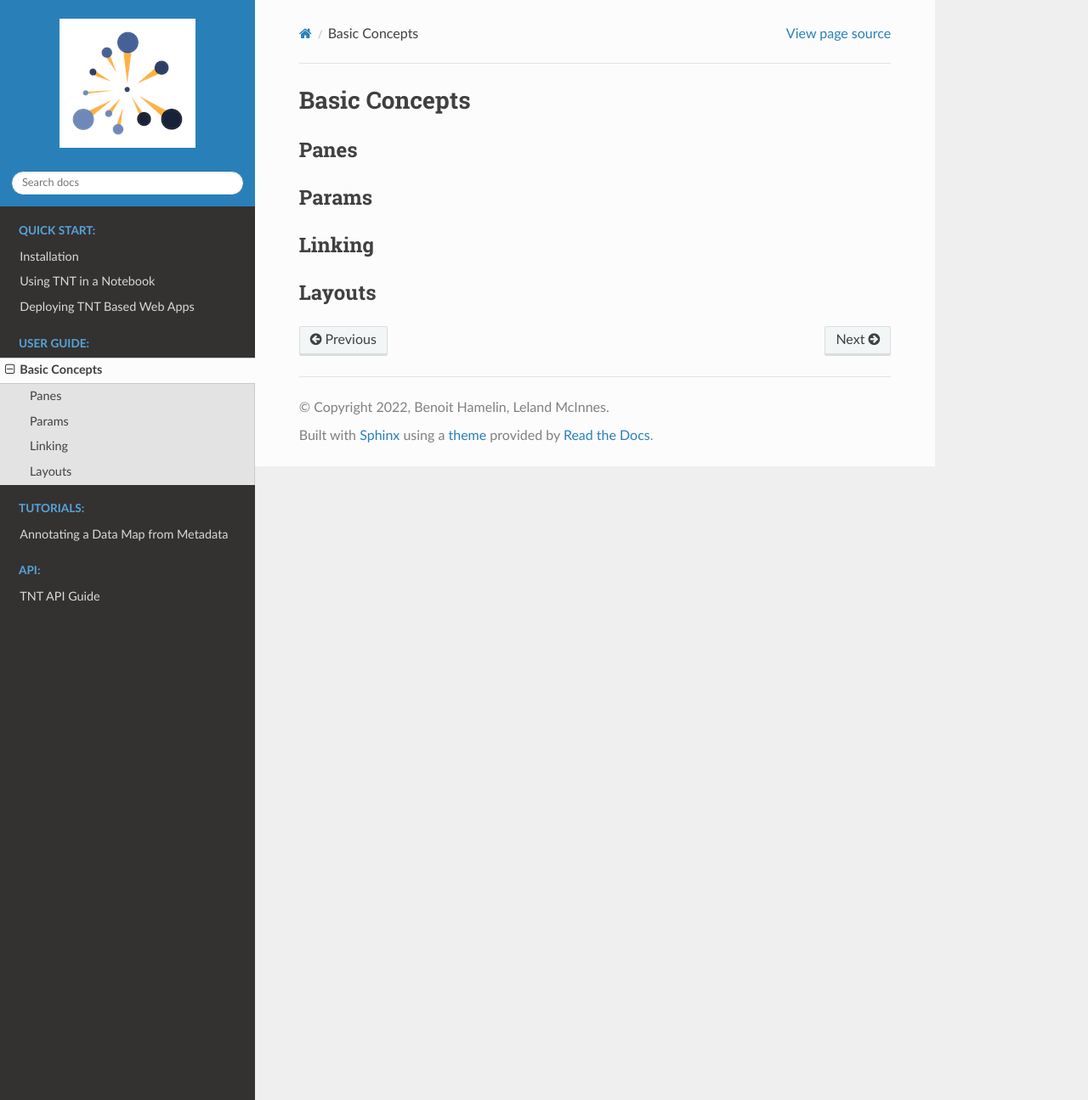
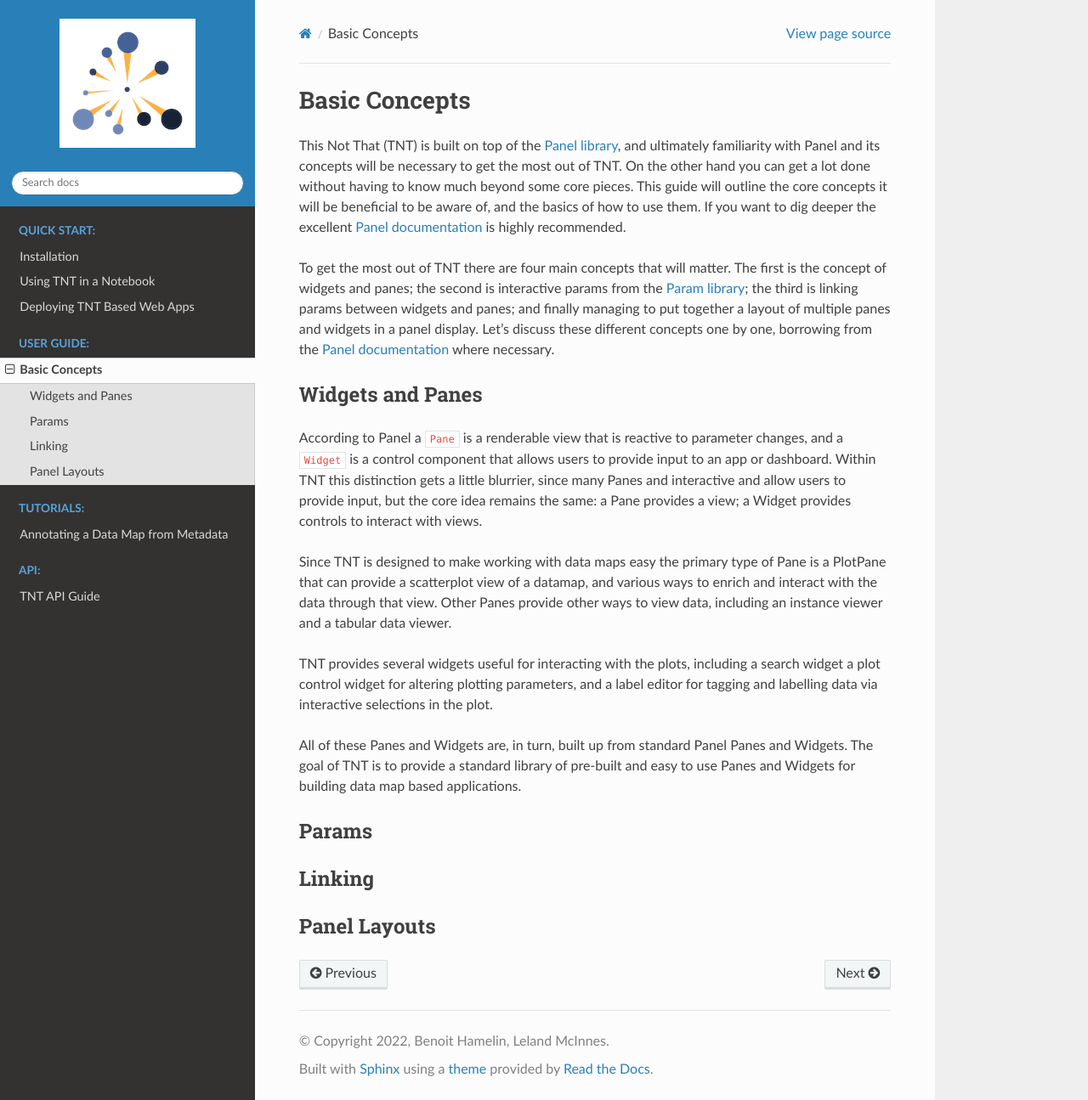
Before and after one commit to TutteInstitute/thisnotthat, a Sphinx documentation site: the page built from doc/basic_concepts.rst, in a window 1280 px wide and 1295 px high. Shown: the whole window at 85% size. Built offline with Sphinx 7.4.7 and the Read the Docs theme 2.0.0, drawn with Linux system fonts in a browser that asks for light colours; pages that are not in the unit, such as notebooks, are missing from menus.

Commit message:
The great Pane/Widget renaming

```diff
--- a/doc/basic_concepts.rst
+++ b/doc/basic_concepts.rst
@@ -1,8 +1,39 @@
 Basic Concepts
 ==============
 
-Panes
------
+This Not That (TNT) is built on top of the `Panel library`_, and ultimately familiarity with
+Panel and its concepts will be necessary to get the most out of TNT. On the other hand
+you can get a lot done without having to know much beyond some core pieces. This guide will
+outline the core concepts it will be beneficial to be aware of, and the basics of how to use
+them. If you want to dig deeper the excellent `Panel documentation`_ is highly recommended.
+
+To get the most out of TNT there are four main concepts that will matter. The first is the
+concept of widgets and panes; the second is interactive params from the `Param library`_;
+the third is linking params between widgets and panes; and finally managing to put together
+a layout of multiple panes and widgets in a panel display. Let's discuss these different
+concepts one by one, borrowing from the `Panel documentation`_ where necessary.
+
+Widgets and Panes
+-----------------
+
+According to Panel a ``Pane`` is a renderable view that is reactive to parameter changes, and a
+``Widget`` is a control component that allows users to provide input to an app or dashboard. Within
+TNT this distinction gets a little blurrier, since many Panes and interactive and allow users to
+provide input, but the core idea remains the same: a Pane provides a view; a Widget provides controls
+to interact with views.
+
+Since TNT is designed to make working with data maps easy the primary type
+of Pane is a PlotPane that can provide a scatterplot view of a datamap,
+and various ways to enrich and interact with the data through that view. Other Panes provide other
+ways to view data, including an instance viewer and a tabular data viewer.
+
+TNT provides several widgets useful for interacting with the plots, including a search widget
+a plot control widget for altering plotting parameters, and a label editor for tagging and
+labelling data via interactive selections in the plot.
+
+All of these Panes and Widgets are, in turn, built up from standard Panel Panes and Widgets.
+The goal of TNT is to provide a standard library of pre-built and easy to use Panes and Widgets
+for building data map based applications.
 
 Params
 ------
@@ -10,5 +41,10 @@ Params
 Linking
 -------
 
-Layouts
--------
+Panel Layouts
+-------------
+
+
+.. _Panel library: https://panel.holoviz.org/
+.. _Panel documentation: https://panel.holoviz.org/user_guide/Overview.html
+.. _Param library: https://param.holoviz.org/
--- a/doc/deploying_apps.rst
+++ b/doc/deploying_apps.rst
@@ -25,7 +25,7 @@ method on the layout. For example we might have:
     )
     data_view = tnt.DataPane(source_data)
     data_view.link_to_plot(map_plot)
-    search_pane = tnt.SearchPane(source_data)
+    search_pane = tnt.SearchWidget(source_data)
     search_pane.link_to_plot(map_plot)
     app = pn.Column(pn.Row(map_plot, search_pane), data_view)
     app.servable()
```
Also changed, not shown: doc/api.rst (+5 -5 lines), doc/using_notebooks.rst (+6 -6 lines), thisnotthat/__init__.py (+7 -7 lines), doc/metadata_cluster_labels.ipynb, 3 other files.
